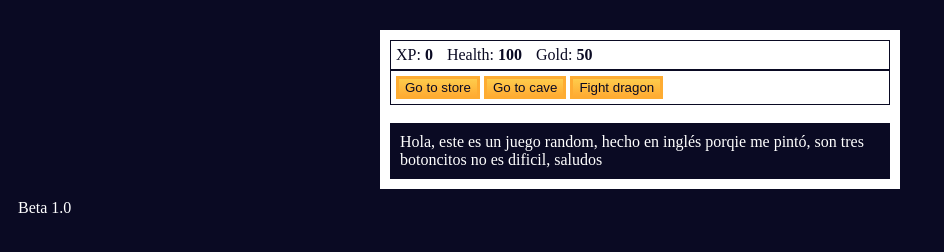
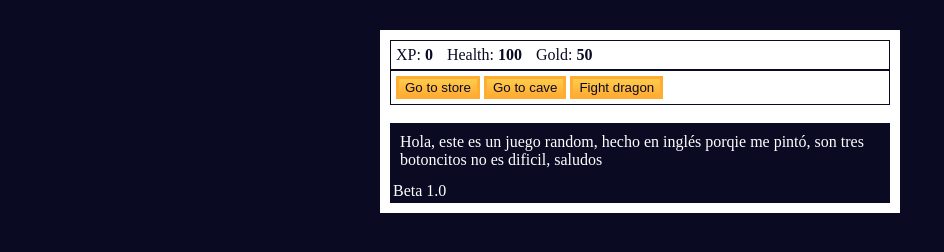
Before and after one commit to Urucraft/rol, a plain HTML site: page index.html in a window 1280 px wide. Shown: the whole page, without its empty margins (0-944 px from the left). Drawn offline with Linux system fonts and the light colour scheme.

Commit message:
Update index.html

```diff
--- a/index.html
+++ b/index.html
@@ -27,10 +27,10 @@
       <div id="text">
         Hola, este es un juego random, hecho en inglés porqie me pintó, son tres botoncitos no es dificil, saludos
       </div>
+      <div id="text2">
+        Beta 1.0
+      </div>
     </div>
-  <div id="text">
-Beta 1.0
-  </div>
     <script src="./script.js"></script>
   </body>
 </html>
```
